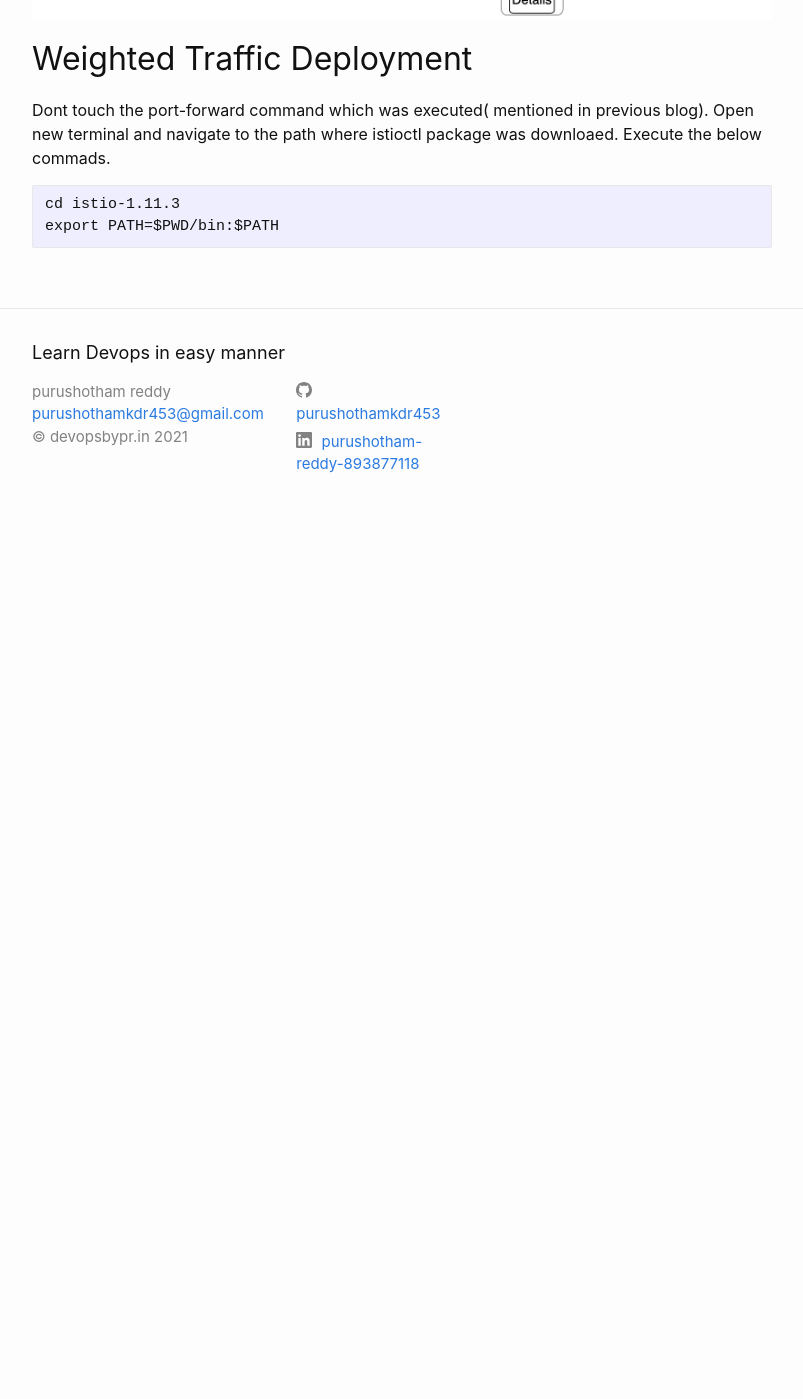
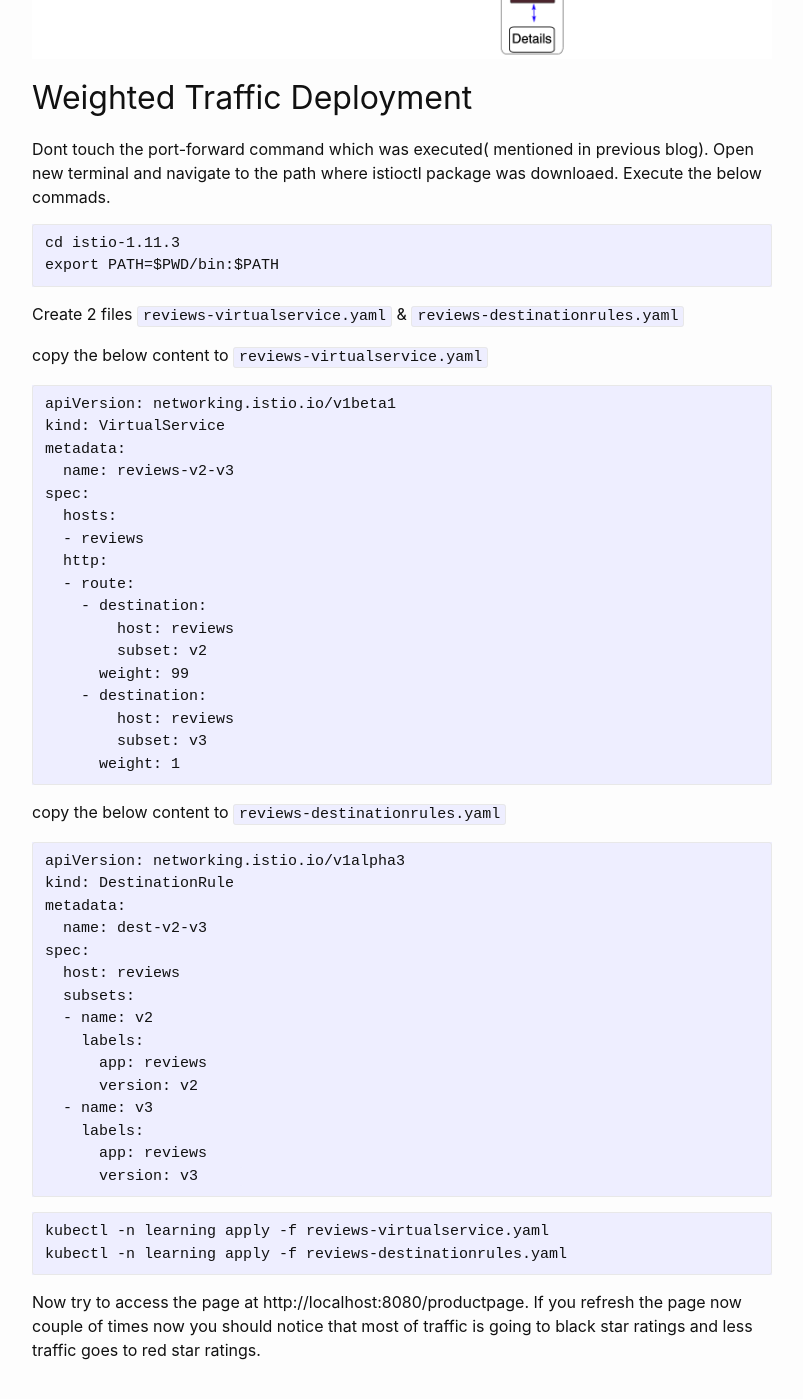
Before and after one commit to purushothamkdr453/my-blog, a Jekyll site: the page built from blog-servicemesh/_posts/2021-12-12-Istio-traffic-management-part-2.markdown, in a window 1280 px wide and 1400 px high, scrolled down 995 px. Shown: the whole window, without its empty margins (238-1041 px from the left). Built offline with Jekyll 4.4.1, drawn with Linux system fonts in a browser that asks for light colours; before the commit the page ends 1531 px from its top, so only the background shows below that; some of the changed text lies outside the part shown.

Commit message:
added istio weighted traffic blog

````diff
--- a/blog-servicemesh/_posts/2021-12-12-Istio-traffic-management-part-2.markdown
+++ b/blog-servicemesh/_posts/2021-12-12-Istio-traffic-management-part-2.markdown
@@ -16,6 +16,7 @@ category: servicemesh
 
 ## Overview
 
+As mentioned in the previous blog, lets try to apply weighted traffic to ratings service.
 
 ## Pre-requisites
 
@@ -33,3 +34,54 @@ Dont touch the port-forward command which was executed( mentioned in previous bl
 cd istio-1.11.3
 export PATH=$PWD/bin:$PATH
 ```
+
+Create 2 files `reviews-virtualservice.yaml` & `reviews-destinationrules.yaml`
+
+copy the below content to `reviews-virtualservice.yaml`
+
+```
+apiVersion: networking.istio.io/v1beta1
+kind: VirtualService
+metadata:
+  name: reviews-v2-v3
+spec:
+  hosts:
+  - reviews
+  http:
+  - route:
+    - destination:
+        host: reviews
+        subset: v2
+      weight: 99
+    - destination:
+        host: reviews
+        subset: v3
+      weight: 1
+```
+
+copy the below content to `reviews-destinationrules.yaml`
+
+```
+apiVersion: networking.istio.io/v1alpha3
+kind: DestinationRule
+metadata:
+  name: dest-v2-v3
+spec:
+  host: reviews
+  subsets:
+  - name: v2
+    labels:
+      app: reviews
+      version: v2
+  - name: v3
+    labels:
+      app: reviews
+      version: v3
+```
+
+```
+kubectl -n learning apply -f reviews-virtualservice.yaml
+kubectl -n learning apply -f reviews-destinationrules.yaml
+```
+
+Now try to access the page at http://localhost:8080/productpage. If you refresh the page now couple of times now you should notice that most of traffic is going to black star ratings and less traffic goes to red star ratings.
````
